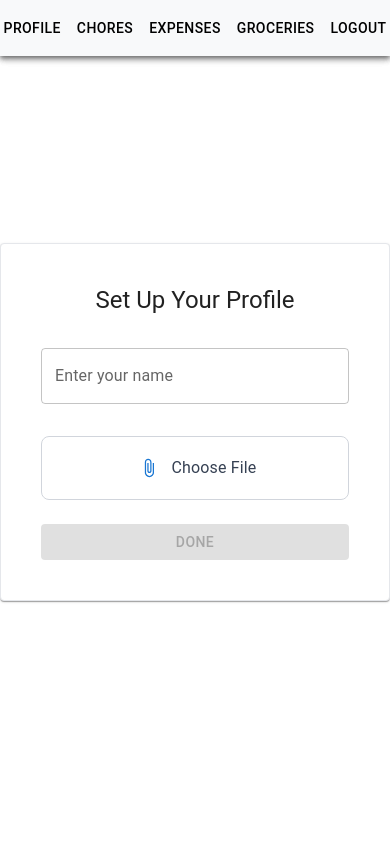
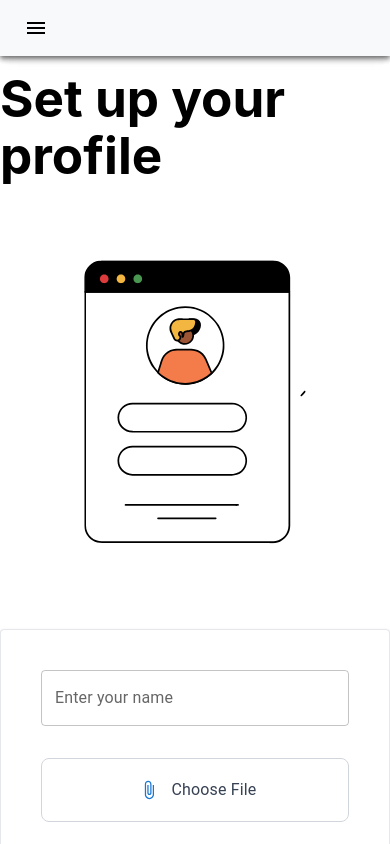
Before and after one commit to cs4241-c25/final-project-team-pike, a React (Vite) app in the folder client/: page /profile-setup in a window 390 px wide. Built offline with nearby package versions, Linux system fonts and the light colour scheme.

Commit message:
still working on styling-- 90% done

```diff
--- a/client/src/components/Navbar.jsx
+++ b/client/src/components/Navbar.jsx
@@ -1,91 +1,192 @@
+import { useState } from "react";
 import { Link } from "react-router-dom";
-import { AppBar, Toolbar, Button } from "@mui/material";
+import { AppBar, Toolbar, Button, IconButton, Drawer, List, ListItem } from "@mui/material";
+import MenuIcon from "@mui/icons-material/Menu";
+import LogoSVG from "../assets/logo.svg";
 
 export default function Navbar() {
+    const [mobileOpen, setMobileOpen] = useState(false);
+
+    const toggleMobileMenu = () => {
+        setMobileOpen(!mobileOpen);
+    };
+
     return (
+        <>
             <AppBar position="fixed" sx={{ backgroundColor: "#f8f9fa" }}>
-            <Toolbar className="flex justify-center">
-                <div className="flex space-x-4">
+                <Toolbar className="flex justify-between w-full max-w-6xl mx-auto px-4">
+                    {/* Logo / Brand Name */}
+                    <Link to="/" className="flex items-center space-x-2 hidden md:flex">
+                        {/* Logo */}
+                        <img src={LogoSVG} alt="Choremate Logo" className="w-8 h-8" />
+
+                        {/* Gradient Text */}
+                        <span
+                            className="inline-block bg-gradient-to-r from-[#EC407A] via-orange-400 to-pink-400 bg-clip-text text-transparent text-lg font-bold"
+                            style={{ WebkitBackgroundClip: "text", WebkitTextFillColor: "transparent" }}
+                        >
+        Choremate
+    </span>
+                    </Link>
+
+
+                    {/* Desktop Navigation (Hidden on Mobile) */}
+                    <div className="hidden md:flex space-x-6">
                         <Button
+                            component={Link}
+                            to="/profile-setup"
                             sx={{
                                 color: "black",
-                            backgroundColor: "transparent", // Ensures no default background
-                            border: "none",
-                            outline: "none",
+                                backgroundColor: "transparent",
                                 transition: "color 0.3s ease-in-out",
-                            "&:hover": { color: "#ec4899", backgroundColor: "transparent" }, // Prevents grey hover effect
-                            "&:focus": { outline: "none", border: "none", backgroundColor: "transparent" }
+                                "&:hover": { color: "#ec4899" },
                             }}
-                        component={Link}
-                        to="/profile-setup"
                         >
                             Profile
                         </Button>
 
                         <Button
+                            component={Link}
+                            to="/chores"
                             sx={{
                                 color: "black",
                                 backgroundColor: "transparent",
-                            border: "none",
-                            outline: "none",
                                 transition: "color 0.3s ease-in-out",
-                            "&:hover": { color: "#ec4899", backgroundColor: "transparent" },
-                            "&:focus": { outline: "none", border: "none", backgroundColor: "transparent" }
+                                "&:hover": { color: "#ec4899" },
                             }}
-                        component={Link}
-                        to="/chores"
                         >
                             Chores
                         </Button>
 
                         <Button
+                            component={Link}
+                            to="/expense-tracker"
                             sx={{
                                 color: "black",
                                 backgroundColor: "transparent",
-                            border: "none",
-                            outline: "none",
                                 transition: "color 0.3s ease-in-out",
-                            "&:hover": { color: "#ec4899", backgroundColor: "transparent" },
-                            "&:focus": { outline: "none", border: "none", backgroundColor: "transparent" }
+                                "&:hover": { color: "#ec4899" },
                             }}
-                        component={Link}
-                        to="/expense-tracker"
                         >
                             Expenses
                         </Button>
 
                         <Button
+                            component={Link}
+                            to="/grocery-tracker"
                             sx={{
                                 color: "black",
                                 backgroundColor: "transparent",
-                            border: "none",
-                            outline: "none",
                                 transition: "color 0.3s ease-in-out",
-                            "&:hover": { color: "#ec4899", backgroundColor: "transparent" },
-                            "&:focus": { outline: "none", border: "none", backgroundColor: "transparent" }
+                                "&:hover": { color: "#ec4899" },
                             }}
-                        component={Link}
-                        to="/grocery-tracker"
                         >
                             Groceries
                         </Button>
 
                         <Button
+                            href="http://localhost:3000/logout"
                             sx={{
                                 color: "black",
                                 backgroundColor: "transparent",
-                            border: "none",
-                            outline: "none",
                                 transition: "color 0.3s ease-in-out",
-                            "&:hover": { color: "#ec4899", backgroundColor: "transparent" },
-                            "&:focus": { outline: "none", border: "none", backgroundColor: "transparent" }
+                                "&:hover": { color: "#ec4899" },
                             }}
-                        href="http://localhost:3000/logout"
                         >
                             Logout
                         </Button>
                     </div>
+
+                    {/* Mobile Menu Button (Hidden on Desktop) */}
+                    <IconButton className="md:hidden ml-auto" onClick={toggleMobileMenu} sx={{ color: "black" }}>
+                        <MenuIcon />
+                    </IconButton>
                 </Toolbar>
             </AppBar>
+
+            {/* Mobile Drawer Menu */}
+            <Drawer anchor="left" open={mobileOpen} onClose={toggleMobileMenu}>
+                <List className="w-60">
+                    <ListItem button onClick={toggleMobileMenu}>
+                        <Button
+                            component={Link}
+                            to="/profile-setup"
+                            sx={{
+                                width: "100%",
+                                textAlign: "left",
+                                color: "black",
+                                transition: "color 0.3s ease-in-out",
+                                "&:hover": { color: "#ec4899" },
+                            }}
+                        >
+                            Profile
+                        </Button>
+                    </ListItem>
+
+                    <ListItem button onClick={toggleMobileMenu}>
+                        <Button
+                            component={Link}
+                            to="/chores"
+                            sx={{
+                                width: "100%",
+                                textAlign: "left",
+                                color: "black",
+                                transition: "color 0.3s ease-in-out",
+                                "&:hover": { color: "#ec4899" },
+                            }}
+                        >
+                            Chores
+                        </Button>
+                    </ListItem>
+
+                    <ListItem button onClick={toggleMobileMenu}>
+                        <Button
+                            component={Link}
+                            to="/expense-tracker"
+                            sx={{
+                                width: "100%",
+                                textAlign: "left",
+                                color: "black",
+                                transition: "color 0.3s ease-in-out",
+                                "&:hover": { color: "#ec4899" },
+                            }}
+                        >
+                            Expenses
+                        </Button>
+                    </ListItem>
+
+                    <ListItem button onClick={toggleMobileMenu}>
+                        <Button
+                            component={Link}
+                            to="/grocery-tracker"
+                            sx={{
+                                width: "100%",
+                                textAlign: "left",
+                                color: "black",
+                                transition: "color 0.3s ease-in-out",
+                                "&:hover": { color: "#ec4899" },
+                            }}
+                        >
+                            Groceries
+                        </Button>
+                    </ListItem>
+
+                    <ListItem button onClick={toggleMobileMenu}>
+                        <Button
+                            href="http://localhost:3000/logout"
+                            sx={{
+                                width: "100%",
+                                textAlign: "left",
+                                color: "black",
+                                transition: "color 0.3s ease-in-out",
+                                "&:hover": { color: "#ec4899" },
+                            }}
+                        >
+                            Logout
+                        </Button>
+                    </ListItem>
+                </List>
+            </Drawer>
+        </>
     );
 }
--- a/client/src/pages/Chore.jsx
+++ b/client/src/pages/Chore.jsx
@@ -44,7 +44,7 @@ export default function ChoreApp() {
     };
 
     return (
-        <div className="fixed inset-0 flex flex-col items-center w-full min-h-screen text-center p-6 bg-white text-black pt-[150px]">
+        <div className="w-screen h-screen flex flex-col items-center justify-center bg-white text-black overflow-y-auto">
             {/* Main Content */}
             <div className="flex w-full max-w-5xl gap-6">
                 {/* Sidebar */}
@@ -143,7 +143,7 @@ export default function ChoreApp() {
 
             {/* Modal for Adding Chores */}
             {showModal && (
-                <div className="fixed inset-0 flex items-center justify-center bg-black bg-opacity-30">
+                <div className="w-screen h-screen flex flex-col items-center justify-center bg-white text-black overflow-y-auto">
                     <div className="bg-white p-6 rounded-lg shadow-lg w-full max-w-md">
                         <h2 className="text-2xl font-bold mb-4 text-pink-400">Add a Chore</h2>
 
--- a/client/src/pages/Expense.jsx
+++ b/client/src/pages/Expense.jsx
@@ -47,10 +47,9 @@ export default function Expense() {
     };
 
     return (
-        <div
-            className="fixed inset-0 flex flex-col items-center w-full min-h-screen text-center p-6 bg-white text-black pt-[150px]">
+        <div className="w-screen h-screen flex flex-col items-center justify-center bg-white text-black overflow-y-auto">
             <Navbar/>
-            <h2 className="text-3xl font-bold mb-6">Expense Tracker 💰</h2>
+            <h1 className="text-3xl font-bold !mb-20 pt-[150px]">Expense Tracker 💰</h1>
 
             {/* Add Expense Form */}
             <div className="p-6 w-full max-w-3xl border border-gray-300 rounded-lg">
--- a/client/src/pages/GroupSelection.jsx
+++ b/client/src/pages/GroupSelection.jsx
@@ -1,5 +1,5 @@
 import { useNavigate } from "react-router-dom";
-import { Button, Card, Typography, Box } from "@mui/material";
+import { Button } from "@mui/material";
 import Navbar from "../components/Navbar.jsx";
 import RoommateSVG from "../assets/roommate.svg";
 
@@ -7,8 +7,7 @@ export default function GroupSelection() {
     const navigate = useNavigate();
 
     return (
-        <div
-            className="fixed inset-0 flex flex-col items-center w-full min-h-screen bg-white text-black p-6 pt-[150px]">
+        <div className="w-screen h-screen flex flex-col items-center justify-center bg-white text-black overflow-y-auto">
             <Navbar/>
             {/* Title: No extra spacing */}
             <img src={RoommateSVG} alt="Roommate Illustration" className="!mb-12 w-44 h-44"/>
--- a/client/src/pages/Login.jsx
+++ b/client/src/pages/Login.jsx
@@ -25,11 +25,12 @@ export default function Login() {
         <div className="flex flex-col items-center justify-center min-h-screen w-full bg-gradient-to-r from-[#f8f9fa] via-orange-400 to-pink-400 text-black p-6 fixed inset-0">
             <Typography
                 variant="h3"
-                className="!mb-8 font-bold drop-shadow-lg text-center w-full"
-                style={{ fontFamily: "Helvetica Neue, sans-serif", whiteSpace: "nowrap" }}
+                className="!mb-8 font-bold drop-shadow-lg text-center w-full text-3xl md:text-5xl leading-tight"
+                style={{ fontFamily: "Helvetica Neue, sans-serif" }}
             >
                 {displayText}
             </Typography>
+
 
 
             <Typography
--- a/client/src/pages/ProfileSetup.jsx
+++ b/client/src/pages/ProfileSetup.jsx
@@ -2,9 +2,8 @@ import { useState } from "react";
 import { Button, Card, TextField, Typography, IconButton, Box } from "@mui/material";
 import { useNavigate } from "react-router-dom";
 import { AttachFile } from "@mui/icons-material";
-import { AccountCircle } from "@mui/icons-material";
-import Navbar from "../components/Navbar.jsx"; // Import the icon
-
+import Navbar from "../components/Navbar.jsx";
+import ProfileSVG from "../assets/profile.svg";
 
 export default function ProfileSetup() {
     const [name, setName] = useState("");
@@ -29,26 +28,30 @@ export default function ProfileSetup() {
     };
 
     return (
-        <div className="fixed inset-0 flex items-center justify-center w-full min-h-screen bg-white text-black pt-150px">
+        <div className="w-screen h-screen flex flex-col items-center justify-center bg-white text-black overflow-y-auto">
+            {/* Navbar */}
             <Navbar/>
-            <Card className="p-10 shadow-xl w-full max-w-3xl text-center rounded-3xl border border-gray-200 bg-white">
-                <div className="flex justify-center items-center relative w-full">
-                    <Typography variant="h5" className="font-bold !mb-8">
-                        Set Up Your Profile
-                    </Typography>
-                </div>
+            <h1 className="pt-[150px] text-xl font-bold mb-6">Set up your profile</h1>
+            <img src={ProfileSVG} alt="Profile Setup Illustration" className=" mb-8 w-100 h-100"/>
+
+
+            <div className=" w-full flex justify-center">
+                <Card
+                    className="p-10 shadow-xl w-full max-w-3xl text-center rounded-3xl border border-gray-200 bg-white">
 
                     <Box className="space-y-6 w-full">
                         {/* Name Input */}
-                    <TextField className={"!mb-8"}
+                        <TextField
+                            className="!mb-8"
                             label="Enter your name"
                             fullWidth
                             value={name}
                             onChange={(e) => setName(e.target.value)}
                         />
 
-                    {/* File Upload Section (Icon NEXT to text) */}
-                    <div className="flex items-center justify-center border border-gray-300 p-4 rounded-lg cursor-pointer hover:bg-gray-100 w-full">
+                        {/* File Upload Section */}
+                        <div
+                            className="flex items-center justify-center border border-gray-300 p-4 rounded-lg cursor-pointer hover:bg-gray-100 w-full">
                             <input
                                 type="file"
                                 accept="image/*"
@@ -58,7 +61,7 @@ export default function ProfileSetup() {
                             />
                             <label htmlFor="file-upload" className="flex items-center gap-2 cursor-pointer">
                                 <IconButton color="primary" size="small">
-                                <AttachFile fontSize="small" />
+                                    <AttachFile fontSize="small"/>
                                 </IconButton>
                                 <Typography className="text-gray-700 text-base">Choose File</Typography>
                             </label>
@@ -87,5 +90,6 @@ export default function ProfileSetup() {
                     </Box>
                 </Card>
             </div>
+        </div>
     );
 }
```
Also changed, not shown: client/src/pages/Grocery.jsx (+8 -8 lines), client/src/pages/JoinGroup.jsx (+15 -17 lines), client/src/assets/logo.svg (added), client/src/assets/profile.svg (added). Lines whose indentation alone changed are shown as unchanged.
